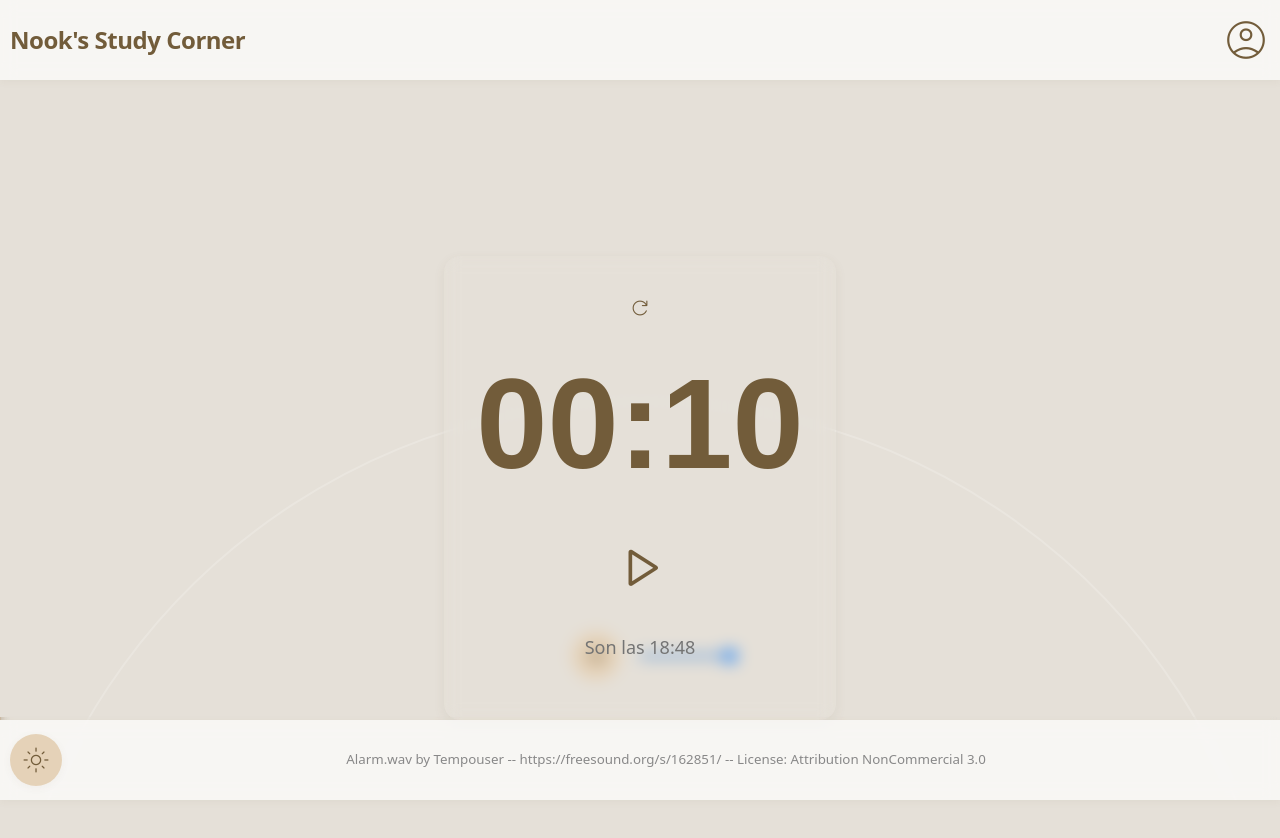
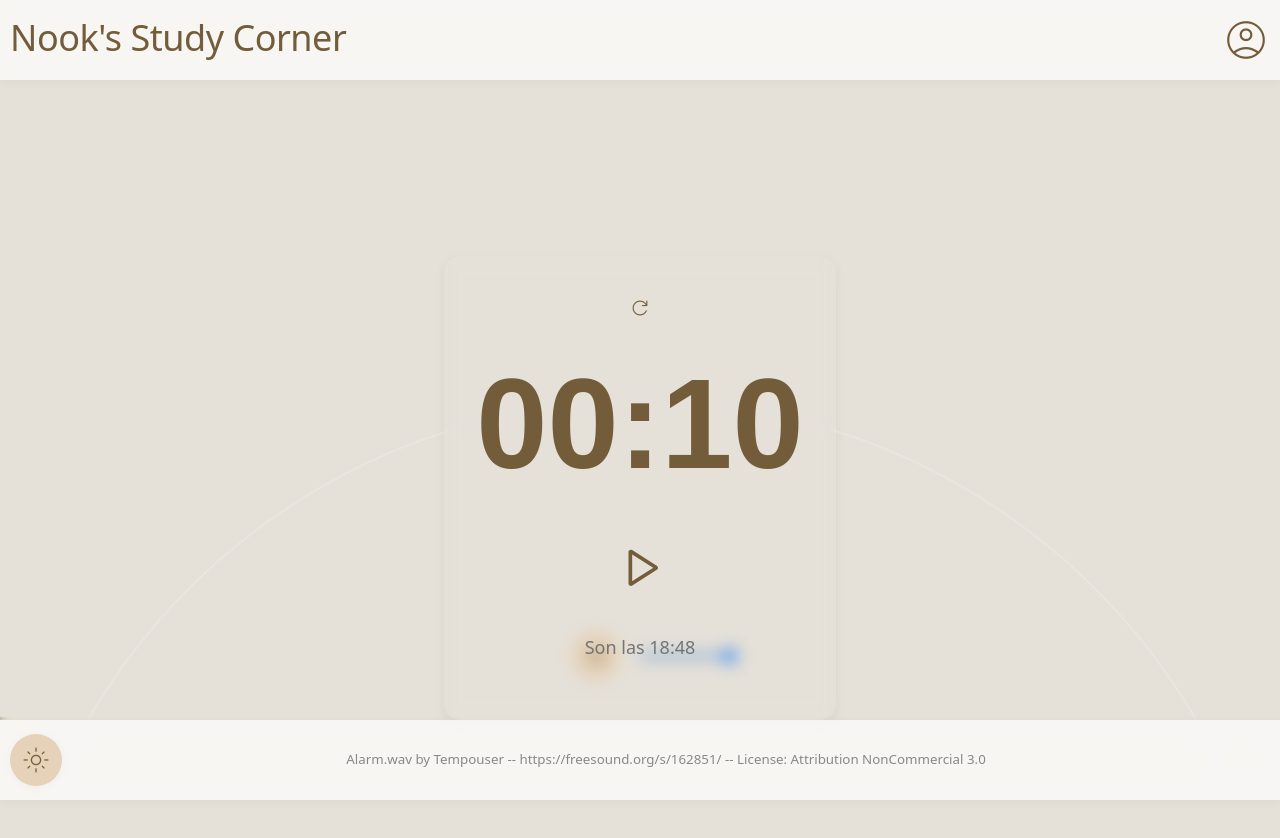
Before and after one commit to arantxaMain/nooks-study-corner-3.0, a React (Vite) app in the folder frontend/: page / in a window 1280 px wide. Shown: the top 838 px of the page. Built offline with nearby package versions, Linux system fonts and the light colour scheme; a web font is replaced by a local one.

Commit message:
link título

```diff
--- a/frontend/src/components/Layout.tsx
+++ b/frontend/src/components/Layout.tsx
@@ -6,6 +6,7 @@ import BackgroundMusic from './BackgroundMusic'
 import TimerProgress from './TimerProgress'
 import AlarmSound from './AlarmSound'
 import DayNightCycle from './DayNightCycle';
+import '../styles/index.css';
 
 type LayoutProps = {
     children: ReactNode
@@ -19,7 +20,7 @@ export default function Layout({ children }: LayoutProps) {
             <BackgroundMusic />
             <AlarmSound />
             <header className="header">
-                <h1>Nook's Study Corner</h1>
+                <h1><Link to="/">Nook's Study Corner</Link></h1>
                 {isHomePage ?
                     <Link to="/user" className="material-symbols-rounded">
                         account_circle
--- a/frontend/src/styles/index.css
+++ b/frontend/src/styles/index.css
@@ -18,7 +18,7 @@
   --accent: #A7442A;
   --neutral: #888888;
 
-  /* efectos y sombras */
+  /* effects and shadows */
   --shadow-sm: 0 2px 8px rgba(114, 92, 58, 0.05);
   --shadow-md: 0 4px 12px rgba(114, 92, 58, 0.08);
   --shadow-lg: 0 8px 24px rgba(114, 92, 58, 0.12);
@@ -47,7 +47,7 @@
   --text-color: var(--matcha);
   --bg-color: #1e1e1e;
   --link-color: var(--pistache);
-  --link-hover-color: var(--chai);
+  --link-hover-color: var(--almond);
   --footer-text-color: var(--pistache);
   --button-bg: #2f2f2f;
   --component: var(--matcha);
@@ -99,6 +99,17 @@ body {
   background: var(--card-bg);
   box-shadow: var(--shadow-sm);
   transition: var(--transition-smooth);
+}
+
+.header h1 a {
+  font-size: 1.5em;
+  color: var(--text-color);
+  transition: var(--transition-smooth);
+}
+
+.header h1 a:hover {
+  color: var(--link-hover-color);
+  transform: scale(1.05);
 }
 
 .header a {
```
